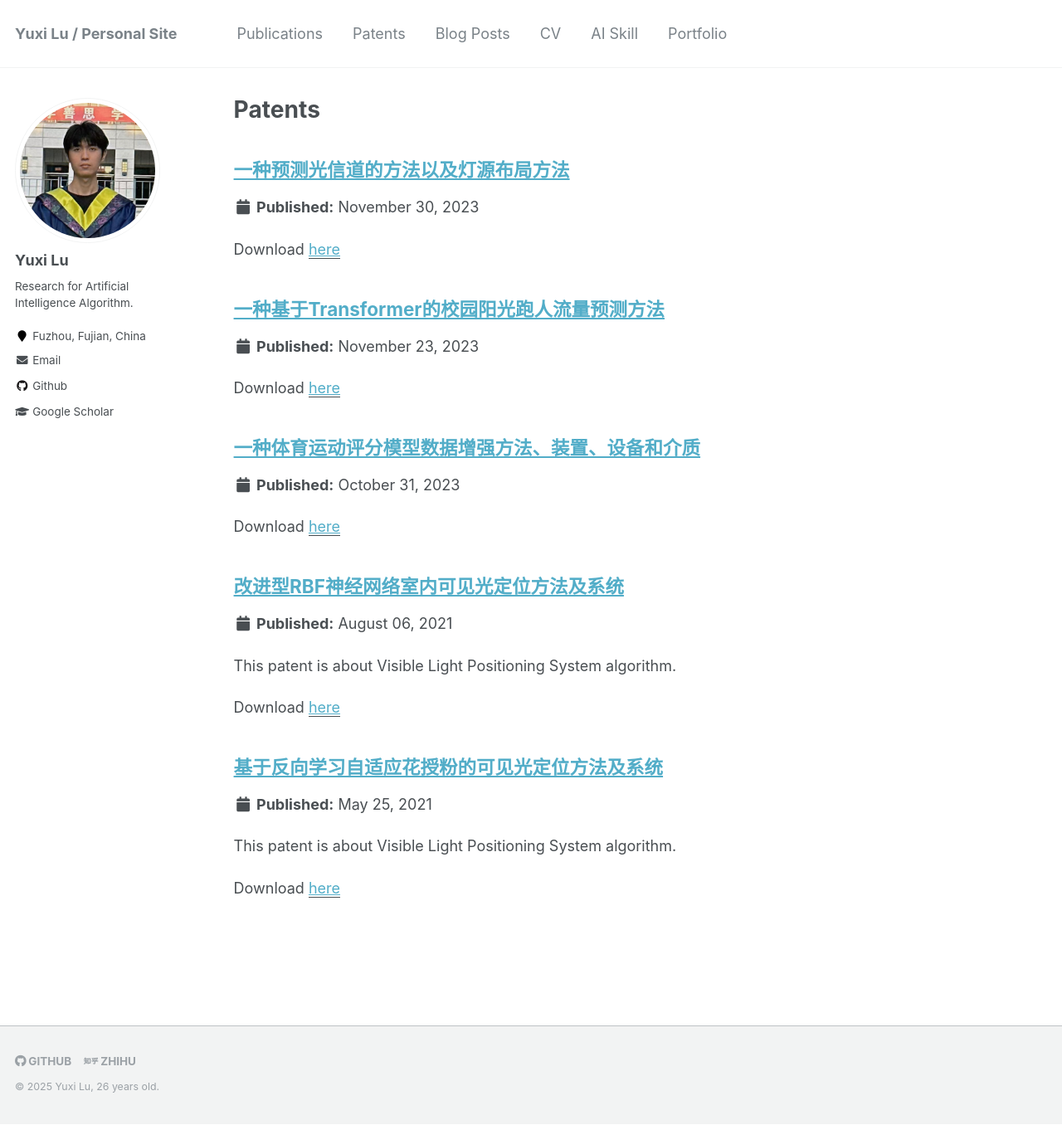
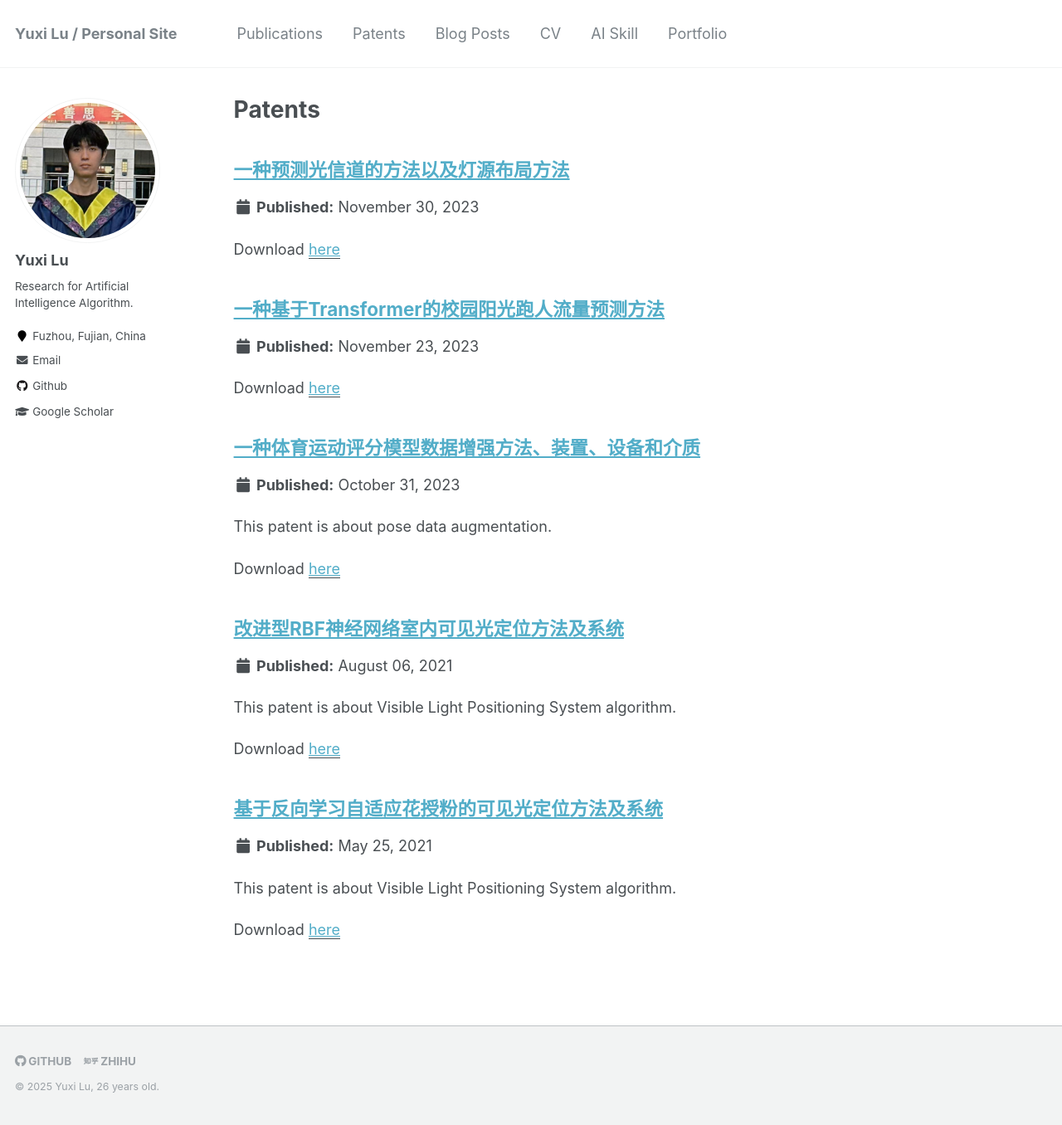
Before and after one commit to divided7/divided7.github.io, a Jekyll site: the page built from _pages/patents.md, in a window 1280 px wide and 1356 px high. Shown: the whole window at 83% size. Built offline with Jekyll 4.4.1, drawn with Linux system fonts in a browser that asks for light colours.

Commit message:
add patents

```diff
--- a/_patents/2023-10-31-paper-title-number-3.md
+++ b/_patents/2023-10-31-paper-title-number-3.md
@@ -2,6 +2,7 @@
 title: "一种体育运动评分模型数据增强方法、装置、设备和介质"
 collection: patents
 permalink: /patent/2023-10-31-一种体育运动评分模型数据增强方法、装置、设备和介质
+excerpt: 'This patent is about pose data augmentation.'
 date: 2023-10-31
 venue: 'Chinese patent'
 paperurl: 'https://kns.cnki.net/kcms2/article/abstract?v=kjkRiloLuee56YivkM0xHgz1KGmuDt1s84vaScBWOcexByVoFmyiaMe0RIWnECyDcPNNJn5wdH5WLYWpLDVSbXi2VFN6cuGWQOu5nznNiXpWQFMbNM6CZneggxDrvWK9_T5O-4z_nbHdMWgFQu1kyyMO01s3ITz6hOC2asxxGzjH4oH1RMDnb69d46wXdd_Z&uniplatform=NZKPT&language=CHS'
```
